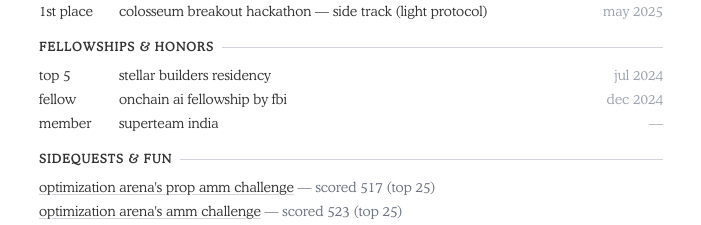
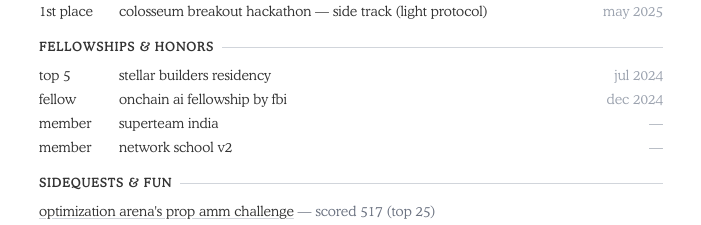
Before and after one commit to Not-Sarthak/portfolio, a Next.js app: page / in a window 1280 px wide. Shown: the part 2460-2685 px from the top of the page, without its empty margins (289-990 px from the left). Built offline with nearby package versions, Linux system fonts and the light colour scheme; a web font is replaced by a local one.

Commit message:
add network school v2 to fellowships

```diff
--- a/src/data/resume.tsx
+++ b/src/data/resume.tsx
@@ -348,6 +348,7 @@
     { name: "ethindia (base)", place: "top 5", date: "dec 2024", type: "hackathon" },
     { name: "onchain ai fellowship by fbi", place: "fellow", date: "dec 2024", type: "fellowship" },
     { name: "superteam india", place: "member", date: "—", type: "fellowship" },
+    { name: "network school v2", place: "member", date: "—", type: "fellowship" },
     { name: "superteam security dashboard", place: "1st place", date: "apr 2025", type: "hackathon" },
     { name: "colosseum breakout hackathon — side track (light protocol)", place: "1st place", date: "may 2025", type: "hackathon" },
   ],
```
